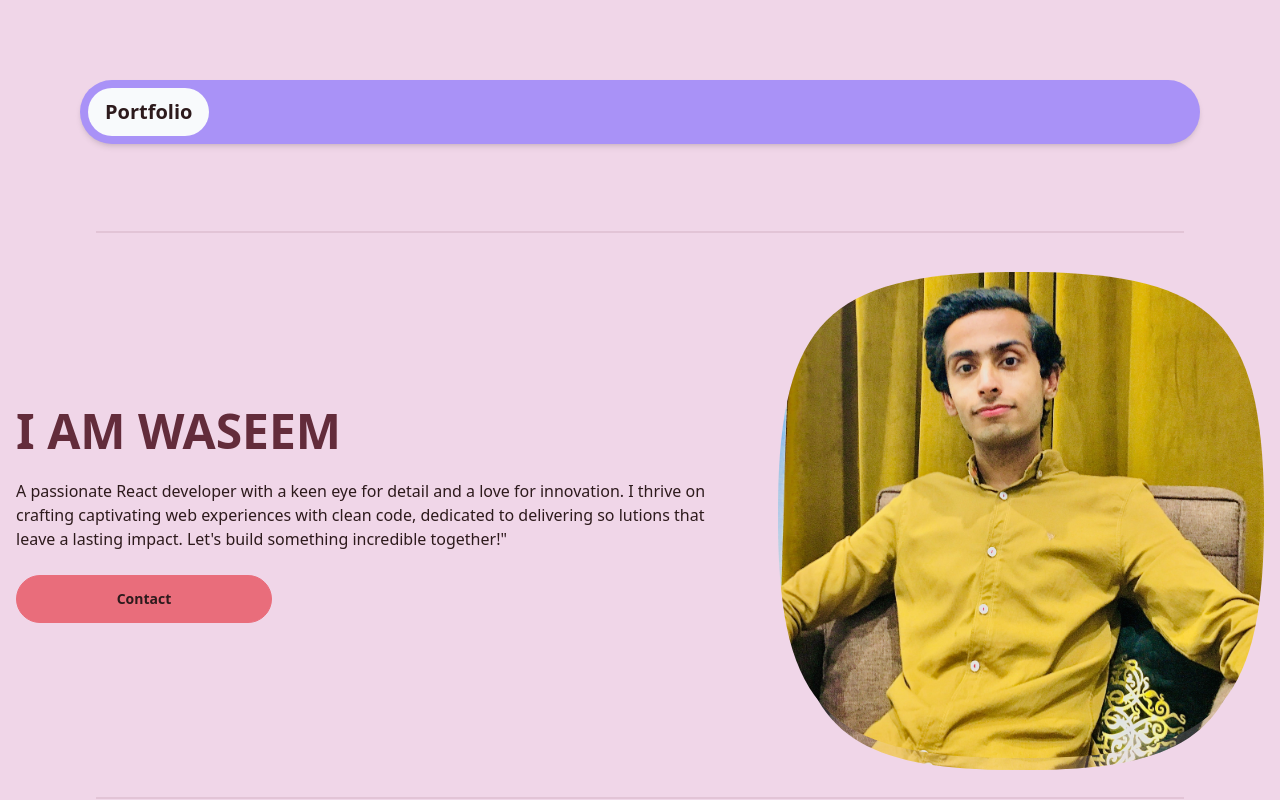
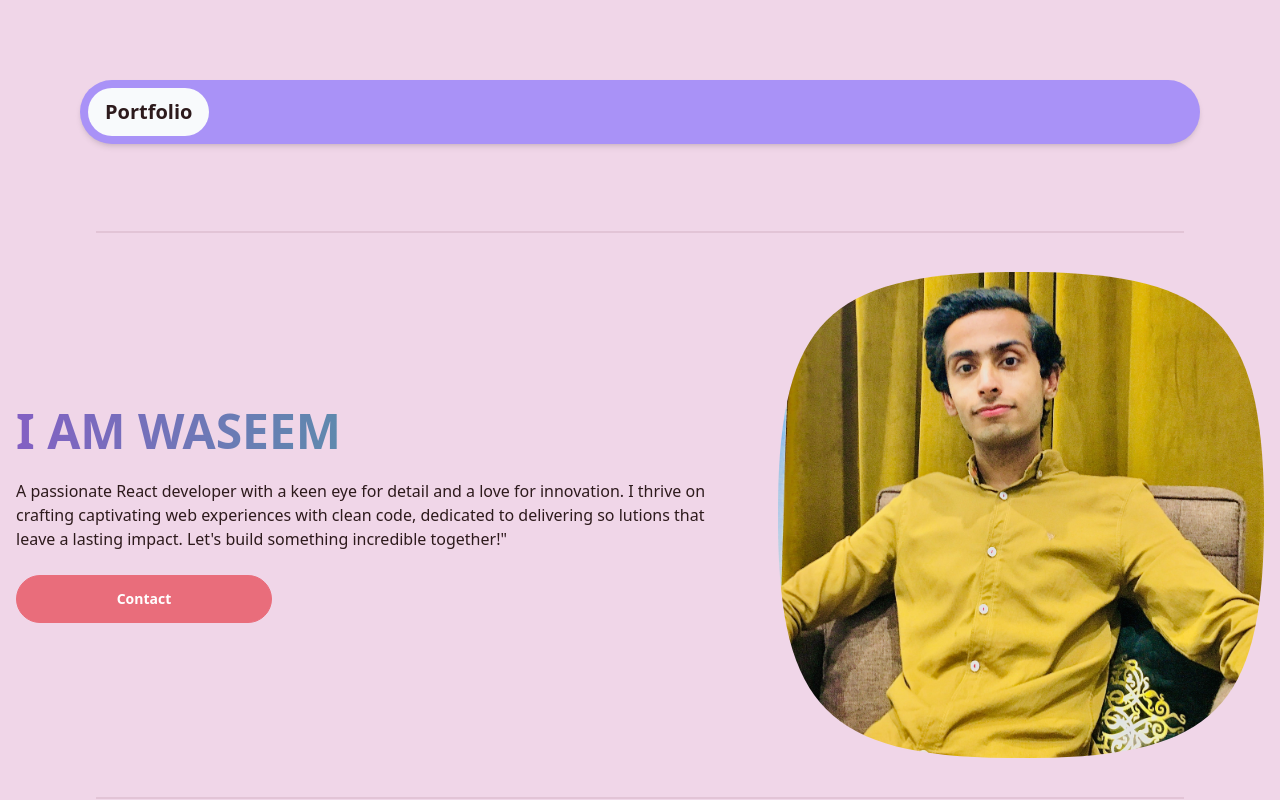
Before and after one commit to wasiflamer/Portfolio-Website, a React (Vite) app in the folder portfolio-website/: page / in a window 1280 px wide. Shown: the top 800 px of the page. Built offline with nearby package versions, Linux system fonts and the light colour scheme.

Commit message:
some quality changes

```diff
--- a/portfolio-website/src/App.jsx
+++ b/portfolio-website/src/App.jsx
@@ -3,21 +3,22 @@ function Hero() {
     <div className='hero min-h-full bg-base-900 '>
       <div className='hero-content flex-col lg:flex-row-reverse'>
         <div className='stack w-full h-full'>
-          <img src='/images/wasi.jpg' className='max-w-xl mask mask-squircle' />
           <img
             src='/images/wasi.jpg'
-            className='max-w-full max-h-full mask mask-squircle '
+            className='max-w-xl mask mask-squircle bg-gradient-to-r from-cyan-500 to-blue-500 '
           />
         </div>
         <div>
-          <h1 className='text-5xl font-bold'>I AM WASEEM</h1>
+          <h1 className='text-5xl font-bold bg-clip-text text-transparent bg-gradient-to-r from-[#8360c3] to-[#2ebf91]'>
+            I AM WASEEM
+          </h1>
           <p className='py-6 text-primary-content mr-10'>
             A passionate React developer with a keen eye for detail and a love
             for innovation. I thrive on crafting captivating web experiences
             with clean code, dedicated to delivering so lutions that leave a
             lasting impact. Let's build something incredible together!"
           </p>
-          <button className=' btn btn-primary btn-wide text-primary-content normal-case'>
+          <button className=' btn btn-primary btn-wide text-white normal-case '>
             Contact
           </button>
         </div>
```
